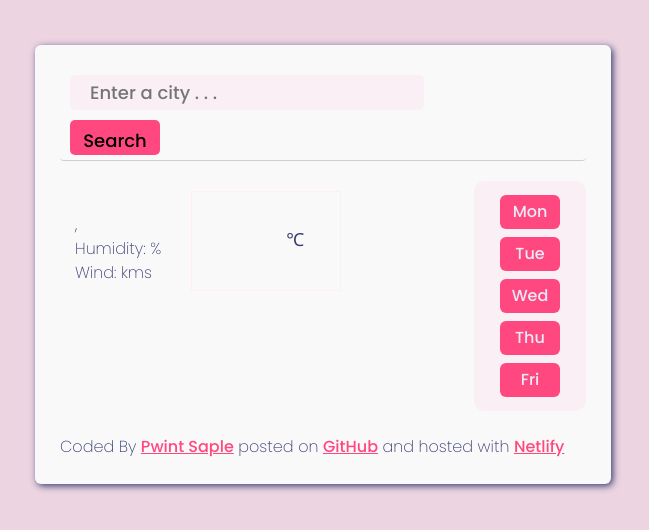
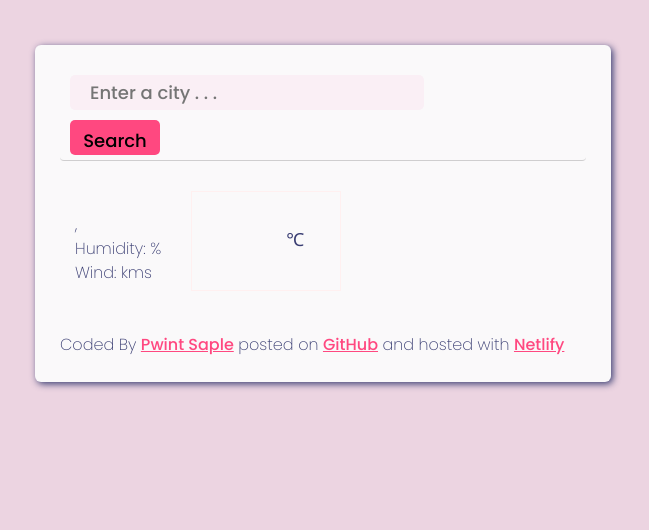
Before and after one commit to Jazmin9999/7th-Week, a plain HTML site: page index.html in a window 1280 px wide. Shown: the whole page, without its empty margins (317-966 px from the left). Drawn offline with nearby package versions, Linux system fonts and the light colour scheme; no server answers.

Commit message:
commented the days part for later developement

```diff
--- a/index.html
+++ b/index.html
@@ -59,18 +59,44 @@
               </div>
             </div>
           </div>
-
+          <!--
           <div class="Group_DayOfWeek">
-            <input type="button" value="Mon" class="DayOfWeek" />
+            <input
+              type="button"
+              value="Mon"
+              class="DayOfWeek"
+              onclick="showDetailsforDay(1)"
+            />
             <br />
-            <input type="button" value="Tue" class="DayOfWeek" />
+            <input
+              type="button"
+              value="Tue"
+              class="DayOfWeek"
+              onclick="showDetailsforDay(2)"
+            />
             <br />
-            <input type="button" value="Wed" class="DayOfWeek" />
+            <input
+              type="button"
+              value="Wed"
+              class="DayOfWeek"
+              onclick="showDetailsforDay(3)"
+            />
             <br />
-            <input type="button" value="Thu" class="DayOfWeek" />
+            <input
+              type="button"
+              value="Thu"
+              class="DayOfWeek"
+              onclick="showDetailsforDay(4)"
+            />
             <br />
-            <input type="button" value="Fri" class="DayOfWeek" />
+            <input
+              type="button"
+              value="Fri"
+              class="DayOfWeek"
+              onclick="showDetailsforDay(5)"
+            />
           </div>
+-->
         </div>
       </main>
       <div id="row-weather-forecast">
--- a/src/index.js
+++ b/src/index.js
@@ -85,6 +85,9 @@ function displayForecast(response){
         }
 
     });
+
+
+
 }
 function getForecast(city){
 
```
